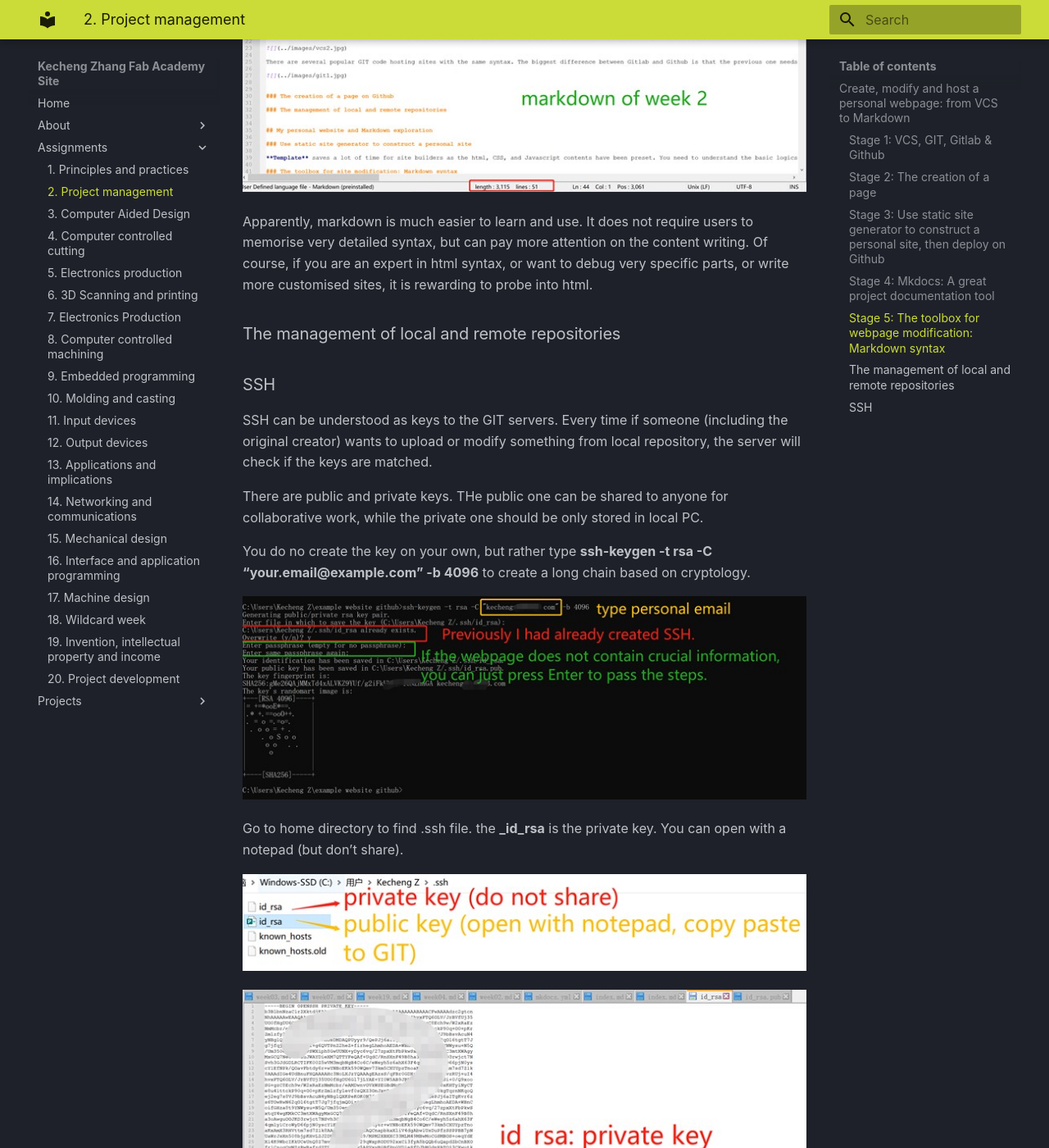
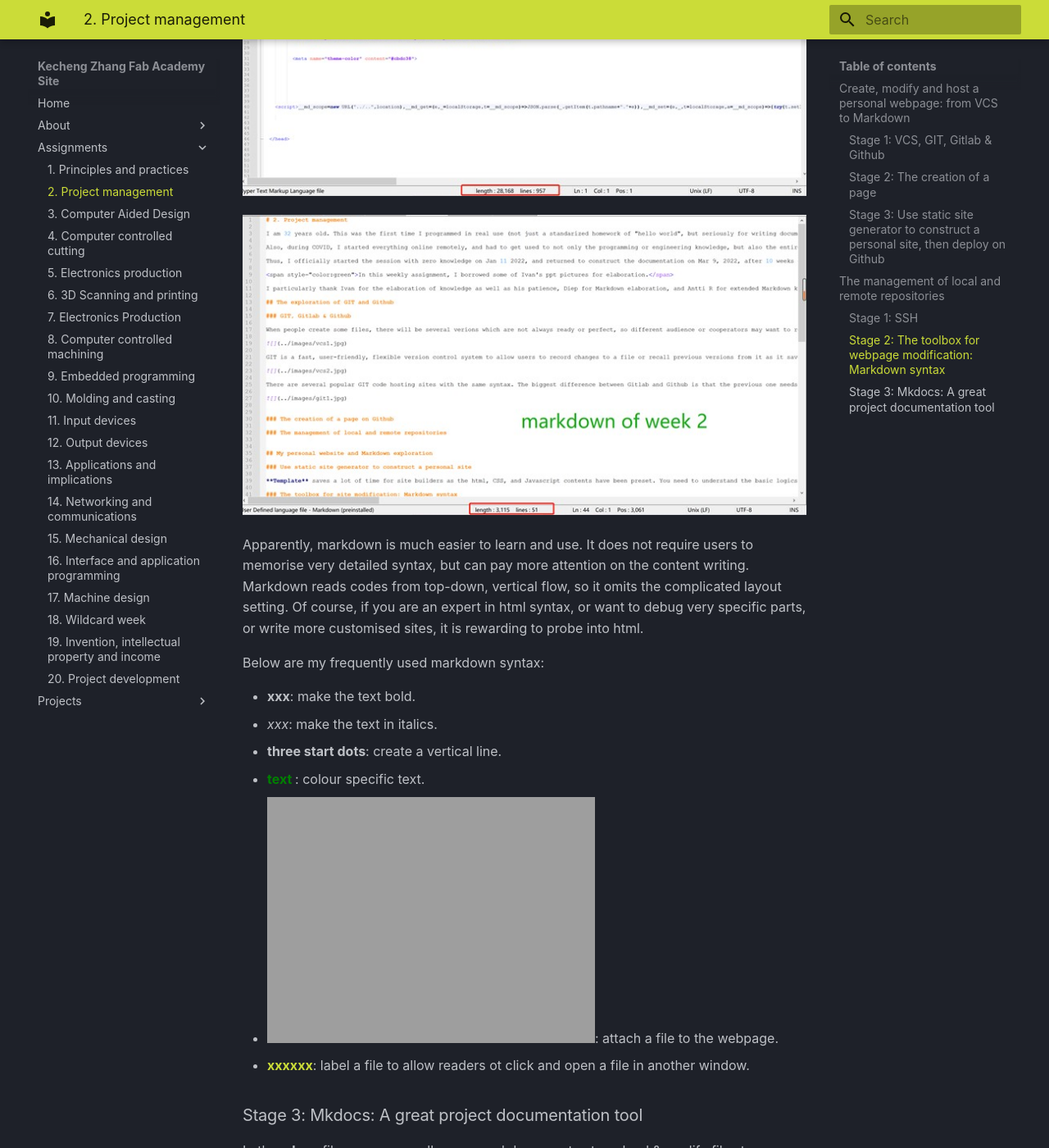
Before and after one commit to kecheeng/example-repository, an MkDocs documentation site: the page built from _docs/assignments/week02.md, in a window 1280 px wide and 1400 px high, scrolled down 12186 px. Shown: the whole window at 82% size. Built offline with MkDocs 1.6.1 and Material for MkDocs 9.7.7, drawn with Linux system fonts in a browser that asks for light colours; some of the changed text lies outside the part shown.

Commit message:
deploying website

```diff
--- a/_docs/assignments/week02.md
+++ b/_docs/assignments/week02.md
@@ -144,41 +144,9 @@ After customizing my own information, under Github, I MUST change the **doc** in
 ![](../images/createweb17.jpg)
 ![](../images/createweb18.jpg)
 
+## The management of local and remote repositories
 
-### Stage 4: Mkdocs: A great project documentation tool
-
-In the **_docs** files, a user usually uses markdown syntax to upload & modify files to a webpage. <span style="color:red">To **transcribe the contents into html format** in **docs** file, you must use **mkdocs** commands.</span>
-
-To realize it, install two things:
-
-- Python.(Don't be scared)
-
-- mkdocs (type **pip install mkdocs** in CMD to install it. Mkdocs is monitored by Python).
-
-![](../images/createweb19.jpg)
-
-![](../images/createweb20.jpg)
-
-So, every time after modifying things in _doc, run the 4 steps (git status, git add ., git commit -m "xxx", git push), **you must also type "mkdocs build" to transcribe markdown into html saved in "docs"**.
-
-
-### Stage 5: The toolbox for webpage modification: Markdown syntax
-
-Let's have a direct comparision between html and markdown grammars.
-
-![](../images/markdown1.jpg)
-
-![](../images/markdown2.jpg)
-
-Apparently, markdown is much easier to learn and use. It does not require users to memorise very detailed syntax, but can pay more attention on the content writing. Of course, if you are an expert in html syntax, or want to debug very specific parts, or write more customised sites, it is rewarding to probe into html.
-
-
-
-
-
-### The management of local and remote repositories
-
-### SSH
+### Stage 1: SSH
 
 SSH can be understood as keys to the GIT servers. Every time if someone (including the original creator) wants to upload or modify something from local repository, the server will check if the keys are matched.
 
@@ -195,3 +163,42 @@ Go to home directory to find .ssh file. the **_id_rsa** is the private key. You
 ![](../images/createweb8.jpg)
 
 ![](../images/createweb16.jpg)
+
+### Stage 2: The toolbox for webpage modification: Markdown syntax
+
+Interestingly, nowadays many people have not realized that they are directly using markdown syntax rather than html in notepad.
+
+Let's have a direct comparision between html and markdown grammars.
+
+![](../images/markdown1.jpg)
+
+![](../images/markdown2.jpg)
+
+Apparently, markdown is much easier to learn and use. It does not require users to memorise very detailed syntax, but can pay more attention on the content writing. Markdown reads codes from top-down, vertical flow, so it omits the complicated layout setting. Of course, if you are an expert in html syntax, or want to debug very specific parts, or write more customised sites, it is rewarding to probe into html.
+
+Below are my frequently used markdown syntax:
+
+- **xxx**: make the text bold.
+- *xxx*: make the text in italics.
+- **three start dots**: create a vertical line.
+- **<span style="color:green"> text </spa(n)>**: colour specific text.
+- **![](../images(or other files under _docs)/xxxx.jpg(or other format))**: attach a file to the webpage.
+- **[xxxxxx](../images(or other files under _docs)/xxxx.jpg(or other format))**: label a file to allow readers ot click and open a file in another window.
+
+### Stage 3: Mkdocs: A great project documentation tool
+
+In the **_docs** files, a user usually uses markdown syntax to upload & modify files to a webpage. <span style="color:red">To **transcribe the contents into html format** in **docs** file, you must use **mkdocs** commands.</span>
+
+To realize it, install two things:
+
+- Python.(Don't be scared)
+
+- mkdocs (type **pip install mkdocs** in CMD to install it. Mkdocs is monitored by Python).
+
+![](../images/createweb19.jpg)
+
+![](../images/createweb20.jpg)
+
+So, every time after modifying things in _doc, run the 4 steps (git status, git add ., git commit -m "xxx", git push), **you must also type "mkdocs build" to transcribe markdown into html saved in "docs"**.
+
+![](../images/createweb21.jpg)
```
Also changed, not shown: _docs/images/createweb21.jpg (added), 1 other file.
